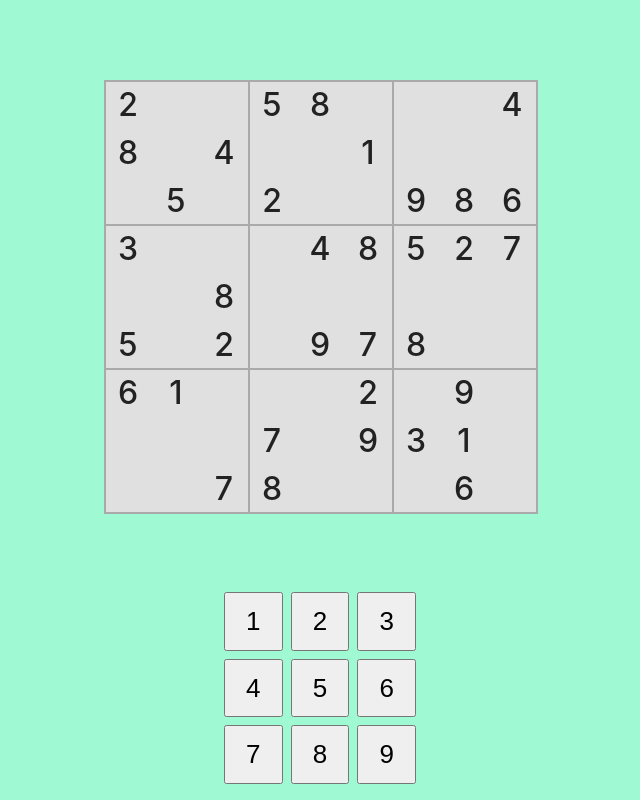
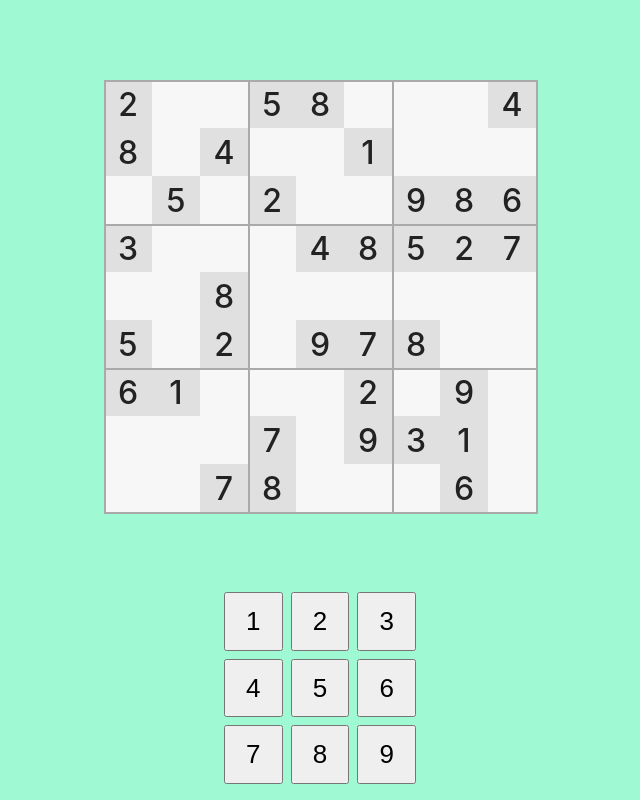
Before and after one commit to sergio-prgm/sudoku-app, a React (Vite) app: page / in a window 1280 px wide. Shown: the whole page, without its empty margins (320-960 px from the left). Built offline with nearby package versions, Linux system fonts and the light colour scheme.

Commit message:
Fix: readonly and selected styles

```diff
--- a/src/components/AltSudoBoard/SudoCell.jsx
+++ b/src/components/AltSudoBoard/SudoCell.jsx
@@ -10,7 +10,7 @@ export default function SudoCell ({ cell }) {
 
   const handleClick = ev => {
     console.log(ev, cell)
-    setIsSelected(prevSel => !prevSel)
+    if (!cell.readOnly)setIsSelected(prevSel => !prevSel)
   }
 
   // console.log(isChanged)
@@ -31,7 +31,7 @@ export default function SudoCell ({ cell }) {
 
   return (
     <div
-      className={`cell ${isSelected ? 'selected' : ''}`}
+      className={`cell ${isSelected ? 'selected' : ''} ${cell.readOnly ? 'readOnly' : ''}`}
       onClick={handleClick}
     >{cell.value || ''}
     </div>
--- a/src/components/AltSudoBoard/styles.scss
+++ b/src/components/AltSudoBoard/styles.scss
@@ -29,7 +29,7 @@ $border_color: #aaa;
       font-weight: 500;
       position: relative;
 
-      &:read-only {
+      &.readOnly {
         background-color: #e0e0e0 ;
       }
 
```
Also changed, not shown: 1 other file (tests, documents, lock files or other folders).
